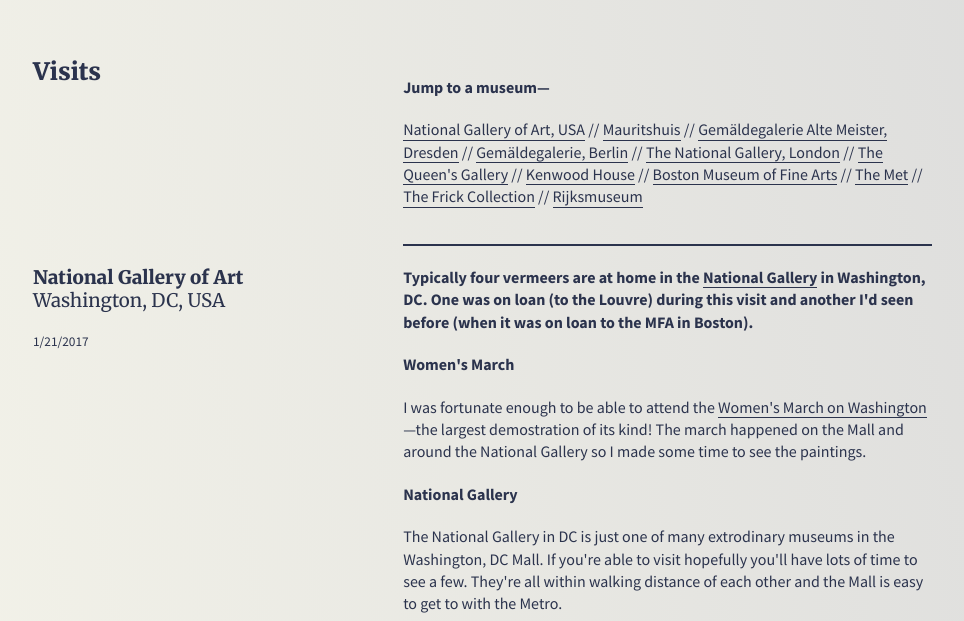
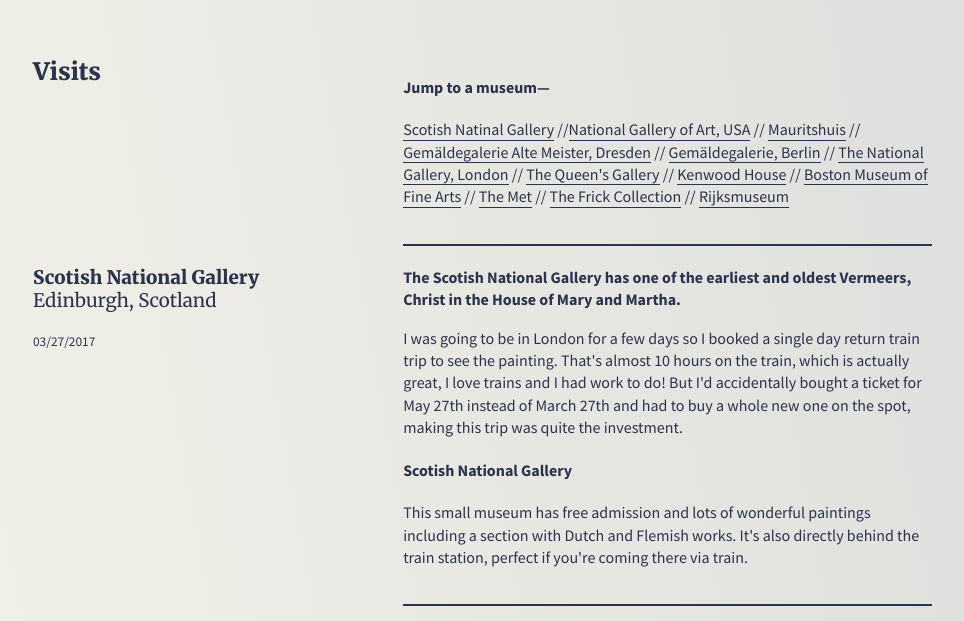
Before and after one commit to jlord/vermeer, a website: page visits.html in a window 1280 px wide. Shown: the part 179-800 px from the top of the page, without its empty margins (157-1121 px from the left). Drawn offline with Linux system fonts and the light colour scheme.

Commit message:
Update visits

```diff
--- a/visits.html
+++ b/visits.html
@@ -40,8 +40,21 @@
         <div class="most divider-line">
           <h4>Jump to a museum—</h4>
 
-          <p><a href="#nga">National Gallery of Art, USA</a> // <a href="#mauritshuis">Mauritshuis</a> // <a href="gemaldegalerie-dresden">Gemäldegalerie Alte Meister, Dresden</a> // <a href="gemaldegalerie-berlin">Gemäldegalerie, Berlin</a> // <a href="#national-gallery-lon">The National Gallery, London</a> // <a href="#queens-gallery">The Queen's Gallery</a> // <a href="#kenwood">Kenwood House</a> // <a href="#mfa">Boston Museum of Fine Arts</a> // <a href="#the-met">The Met</a> // <a href="#frick">The Frick Collection</a> // <a href="#rijksmuseum">Rijksmuseum</a></p>
+          <p><a href="#scot">Scotish Natinal Gallery</a> //<a href="#nga">National Gallery of Art, USA</a> // <a href="#mauritshuis">Mauritshuis</a> // <a href="gemaldegalerie-dresden">Gemäldegalerie Alte Meister, Dresden</a> // <a href="gemaldegalerie-berlin">Gemäldegalerie, Berlin</a> // <a href="#national-gallery-lon">The National Gallery, London</a> // <a href="#queens-gallery">The Queen's Gallery</a> // <a href="#kenwood">Kenwood House</a> // <a href="#mfa">Boston Museum of Fine Arts</a> // <a href="#the-met">The Met</a> // <a href="#frick">The Frick Collection</a> // <a href="#rijksmuseum">Rijksmuseum</a></p>
         </div>
+
+        <section>
+          <div class="some">
+            <h3 id="scot">Scotish National Gallery <span class="no-bold"><br>Edinburgh, Scotland</span></h3>
+            <small>03/27/2017</small>
+          </div>
+          <div class="most divider-line">
+            <p><b>The Scotish National Gallery has one of the earliest and oldest Vermeers, Christ in the House of Mary and Martha.</b></p>
+            <p>I was going to be in London for a few days so I booked a single day return train trip to see the painting. That's almost 10 hours on the train, which is actually great, I love trains and I had work to do! But I'd accidentally bought a ticket for May 27th instead of March 27th and had to buy a whole new one on the spot, making this trip was quite the investment.</h4>
+            <h4>Scotish National Gallery</h4>
+            <p>This small museum has free admission and lots of wonderful paintings including a section with Dutch and Flemish works. It's also directly behind the train station, perfect if you're coming there via train.</p>
+          </div>
+        </section>
 
         <section>
           <div class="some">
```
